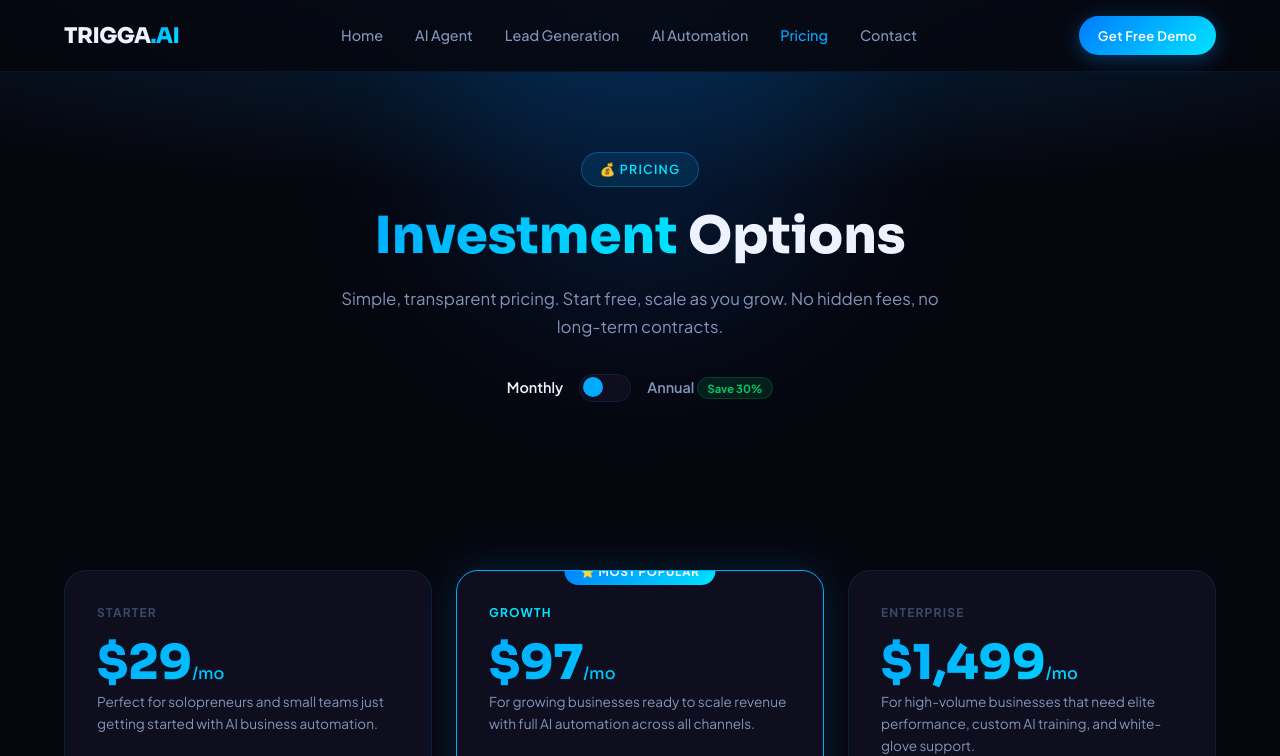
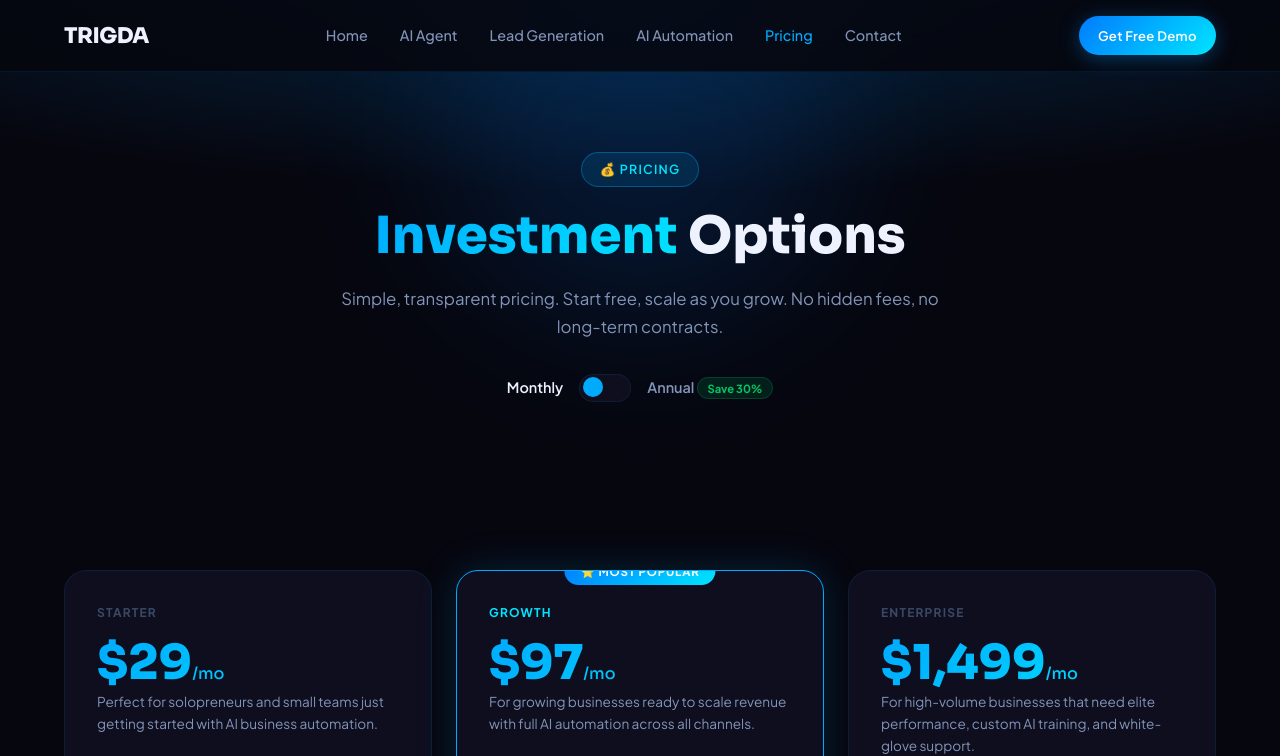
Before and after one commit to trigda/trigda.online, a website: page pricing.html in a window 1280 px wide. Shown: the top 756 px of the page. Drawn offline with Linux system fonts and the light colour scheme.

Commit message:
Update pricing.html

```diff
--- a/pricing.html
+++ b/pricing.html
@@ -3,7 +3,7 @@
 <head>
 <meta charset="UTF-8">
 <meta name="viewport" content="width=device-width, initial-scale=1.0">
-<title>Pricing — TRIGGA.AI</title>
+<title>Pricing — TRIGDA</title>
 <link rel="stylesheet" href="styles.css">
 <style>
 .toggle-wrap { display:flex; align-items:center; justify-content:center; gap:1rem; margin-top:1.5rem; }
@@ -36,7 +36,7 @@
 <body>
 
 <nav class="navbar" id="navbar">
-  <a href="index.html" class="nav-logo">TRIGGA<span>.AI</span></a>
+  <a href="index.html" class="nav-logo">TRIGDA</a>
   <div class="nav-links">
     <a href="index.html">Home</a>
     <a href="ai-agent.html">AI Agent</a>
@@ -238,7 +238,7 @@
 <footer class="footer">
   <div class="container">
     <div class="footer-grid">
-      <div><div class="footer-logo">TRIGGA<span>.AI</span></div><p class="footer-desc">The AI-powered growth platform that puts your business on autopilot.</p></div>
+      <div><div class="footer-logo">TRIGDA</div><p class="footer-desc">The AI-powered growth platform that puts your business on autopilot.</p></div>
       <div class="footer-col"><h4>Product</h4><ul><li><a href="ai-agent.html">AI Agent</a></li><li><a href="lead-generation.html">Lead Generation</a></li><li><a href="ai-automation.html">AI Automation</a></li><li><a href="pricing.html">Pricing</a></li></ul></div>
       <div class="footer-col"><h4>Company</h4><ul>
         <li><a href="blog.html">Blog</a></li>
@@ -250,7 +250,7 @@
         <li><a href="terms-of-service.html">Terms of Service</a></li>
       </ul></div>
     </div>
-    <div class="footer-bottom"><p>© 2025 TRIGGA.AI — Powered by NEXGEN. All rights reserved.</p></div>
+    <div class="footer-bottom"><p>© 2025 TRIGDA — Powered by NEXGEN. All rights reserved.</p></div>
   </div>
 </footer>
 
```
